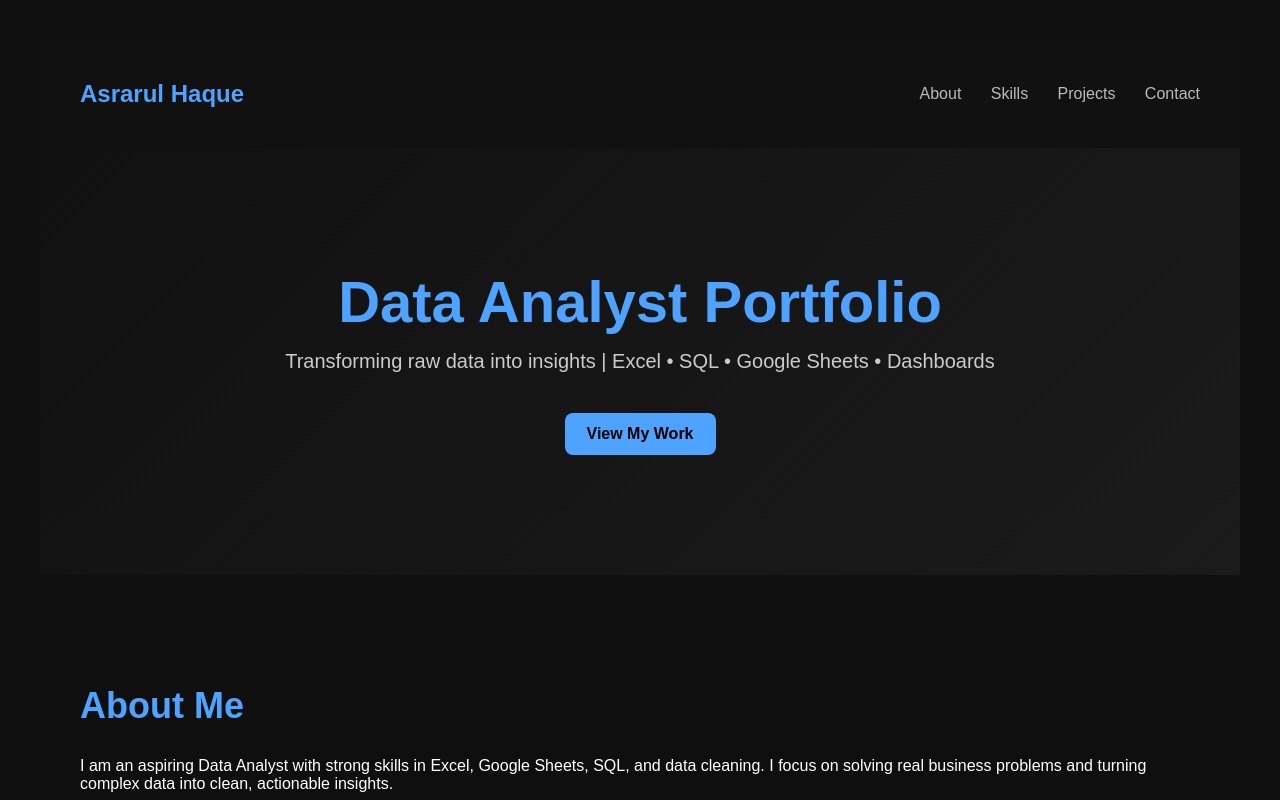
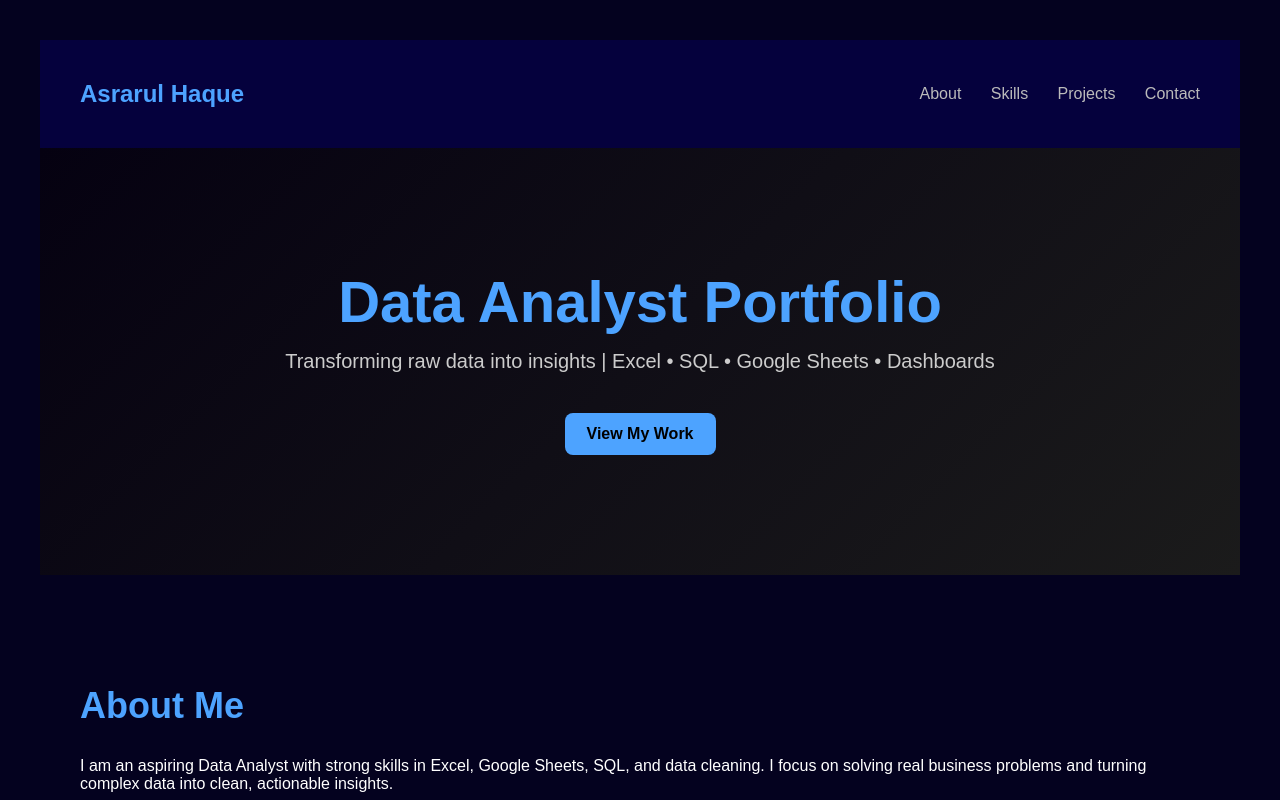
Before and after one commit to Asrarul320/Asrarul320.github.io, a plain HTML site: page index.html in a window 1280 px wide. Shown: the top 800 px of the page. Drawn offline with Linux system fonts and the light colour scheme.

Commit message:
Update index.html
colour changes

```diff
--- a/index.html
+++ b/index.html
@@ -1,3 +1,4 @@
+
 <!DOCTYPE html>
 <html lang="en">
 <head>
@@ -16,7 +17,7 @@
       display: flex;
       justify-content: space-between;
       align-items: center;
-      background: #111;
+      background: #05013d;
       position: sticky;
       top: 0;
       z-index: 10;
@@ -33,7 +34,7 @@
     .hero {
       padding: 120px 40px;
       text-align: center;
-      background: linear-gradient(135deg, #111, #1b1b1b);
+      background: linear-gradient(135deg, #050111, #1b1b1b);
     }
     .hero h1 {
       font-size: 58px;
@@ -106,7 +107,7 @@
     }
   </style>
 </head>
-<body>
+<body style="background-color: lch(1.48% 16.52 287.9);">
   <header>
     <h2>Asrarul Haque</h2>
     <nav>
```
